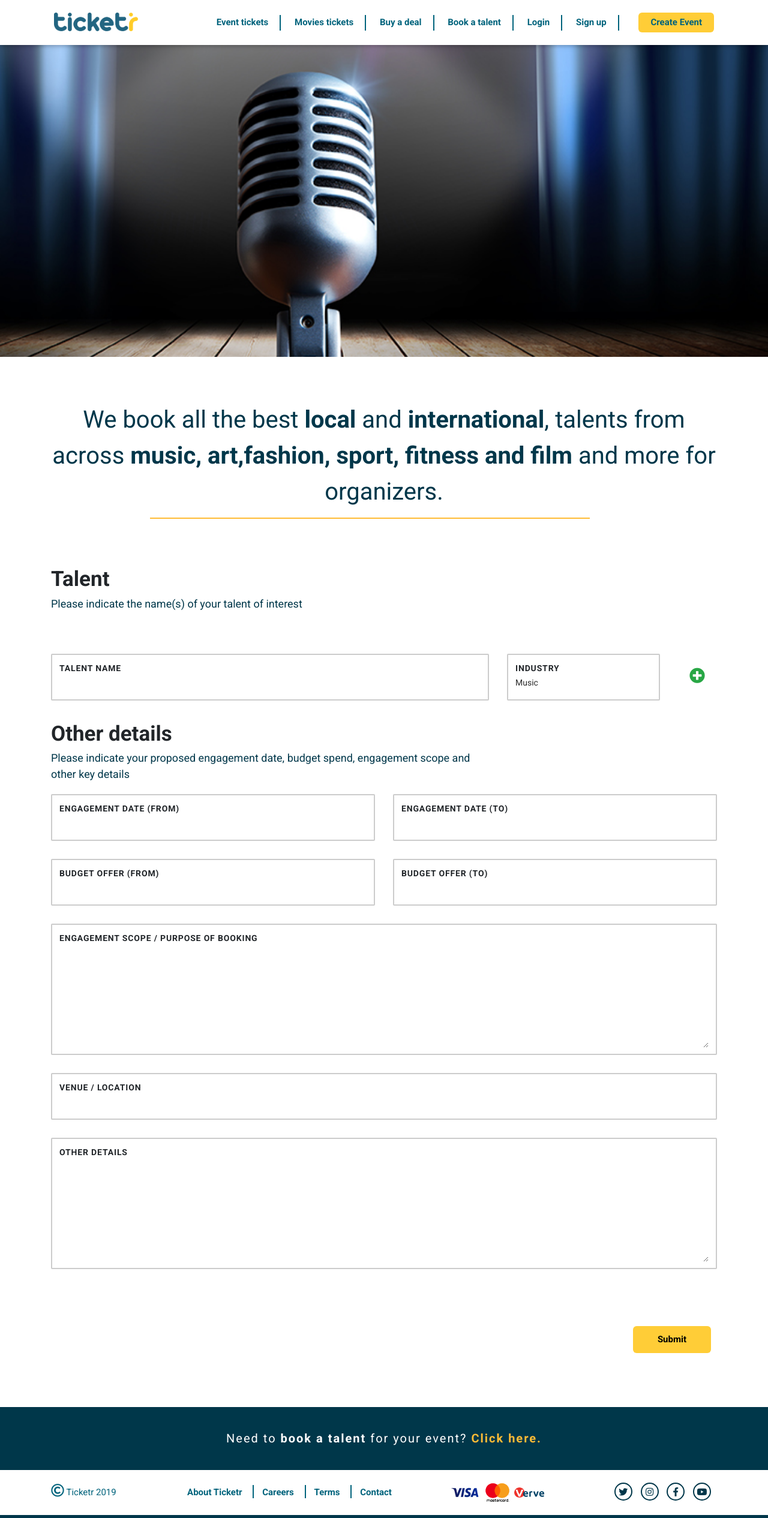
After one commit to odbalogun/ticketr, a Django app: template templates/pages/talent.html in a window 1280 px wide. The commit adds this page. Shown: the whole page at 60% size. Run offline with Django 3.2, Linux system fonts and the light colour scheme; the template is opened without the code that fills it, so the values that code supplies are empty; some libraries are stand-ins or nearby versions.

Commit message:
added talent page

```diff
--- a/pages/urls.py
+++ b/pages/urls.py
@@ -6,7 +6,7 @@ app_name = 'pages'
 urlpatterns = [
     path('', HomePageView.as_view(), name='home'),
     path('index/', HomePageView.as_view(), name='home'),
-    path('test/', TestPageView.as_view(), name='test'),
+    path('talent/', TestPageView.as_view(), name='talent'),
     path('signup/', SignupPageView.as_view(), name='signup'),
     path('verify-email/<email>', VerifyEmailView.as_view(), name='verify')
 ]
--- a/pages/views.py
+++ b/pages/views.py
@@ -10,7 +10,7 @@ from users.models import User
 from users.forms import SignUpModelForm
 
 class TestPageView(TemplateView):
-    template_name = "pages/test.html"
+    template_name = "pages/talent.html"
 
 
 class HomePageView(TemplateView):
--- a/templates/base.html
+++ b/templates/base.html
@@ -186,6 +186,7 @@
             });
 
         </script>
+        {% block extraJS %}{% endblock %}
 
     </body>
 </html>
--- a/templates/pages/index.html
+++ b/templates/pages/index.html
@@ -2,7 +2,7 @@
 {% load static %}
 
 {% block pagecontent %}
-    <section class="banner" style="background-image: url('{% static "images/b2.jpg" %}')">
+    <section class="banner" style="background-image: url('{% static 'images/b2.jpg' %}')">
         <div class="overlay">
             <div class="container">
                 <div class="first"><strong>Connecting people</strong> together <br>through <strong>real life experiences.</strong> </div><br/>
--- /dev/null
+++ b/templates/pages/talent.html
@@ -0,0 +1,152 @@
+{% extends 'base.html' %}
+{% load static %}
+
+{% block pagecontent %}
+
+<section class="banner" style="background-image: url('{% static 'images/talent.jpg' %}')">
+
+</section>
+
+  <div class="create-event">
+    <div class="container">
+      <div class="title">
+        We book all the best <strong>local</strong> and <strong>international</strong>,
+        talents from across <strong>music, art,fashion, sport, fitness and film</strong> and more for organizers.
+      </div>
+      <div class="caption">
+
+      </div>
+
+      <div class="form-info-sec">
+        <div class="main-wrapper">
+          <div class="form-title">
+            Talent
+          </div>
+          <div class="col-md-8 p-0">
+            <div class="form-caption">
+              Please indicate the name(s) of your talent of interest
+            </div>
+          </div>
+        </div>
+
+        <div class="field_wrapper">
+            <section style="position: relative;">
+                <div class="row">
+                    <div class="col-md-8">
+                        <div class="form-wrap">
+                            <label for="">Talent Name</label>
+                            <input type="text">
+                        </div>
+                    </div>
+                    <div class="col-md-3">
+                        <div class="form-wrap">
+                            <label for="">Industry</label>
+                            <select name="" id="">
+                                <option value="">Music</option>
+                                <option value="">Fashion</option>
+                                <option value="">Film</option>
+                            </select>
+                        </div>
+                    </div>
+
+                </div>
+                <a style="position: absolute; right: 20px; top: 23px;" href="javascript:void(0);" class="add_button" title="Add field"><i style="color: #28a745; font-size:26px" class="fas fa-plus-circle"></i></a>
+            </section>
+        </div>
+
+        <div class="main-wrapper">
+                <div class="form-title">
+                  Other details
+                </div>
+                <div class="col-md-8 p-0">
+                  <div class="form-caption">
+                    Please indicate your proposed engagement date, budget spend, engagement scope and other key details
+                  </div>
+                </div>
+                <div class="row">
+                    <div class="col-md-6">
+                        <div class="form-wrap">
+                            <label for="">Engagement Date (from)</label>
+                            <input type="text">
+                        </div>
+                    </div>
+                    <div class="col-md-6">
+                        <div class="form-wrap">
+                            <label for="">Engagement Date (to)</label>
+                            <input type="text">
+                        </div>
+                    </div>
+                    <div class="col-md-6">
+                        <div class="form-wrap">
+                            <label for="">Budget offer (from)</label>
+                            <input type="text">
+                        </div>
+                    </div>
+                    <div class="col-md-6">
+                        <div class="form-wrap">
+                            <label for="">Budget offer (to)</label>
+                            <input type="text">
+                        </div>
+                    </div>
+                  <div class="col-md-12">
+                    <div class="form-wrap">
+                        <label for="">Engagement scope / Purpose of booking</label>
+                        <textarea rows="10"></textarea>
+                    </div>
+                  </div>
+                  <div class="col-md-12">
+                        <div class="form-wrap">
+                            <label for="">Venue / Location</label>
+                            <input type="text">
+                        </div>
+                    </div>
+                    <div class="col-md-12">
+                            <div class="form-wrap">
+                                <label for="">Other details</label>
+                                <textarea rows="10"></textarea>
+                            </div>
+                          </div>
+
+              </div>
+        </div>
+
+      <div class="row">
+          <div class="col-md-12" style="margin-top: 1rem;">
+              <button type="submit">Submit</button>
+          </div>
+      </div>
+    </div>
+  </div>
+
+
+{% endblock %}
+
+{% block extraJS %}
+<script type="text/javascript">
+    $(document).ready(function(){
+        var maxField = 10; //Input fields increment limitation
+        var addButton = $('.add_button'); //Add button selector
+        var wrapper = $('.field_wrapper'); //Input field wrapper
+        // var fieldHTML = '<section style="position: relative;" class="remove-me"> <div class="row"> <div class="col-md-4"> <div class="form-wrap"> <label for="">Ticket Category</label> <select name="" id=""> <option value="">Gold</option> <option value="">Silver</option> <option value="">Bronze</option> </select> </div> </div> <div class="col-md-4"> <div class="form-wrap"> <label for="">Price</label> <input type="text"> </div> </div> <div class="col-md-3"> <div class="form-wrap"> <label for="">Amount</label> <input type="text"> </div> </div> <div class="col-md-11"> <div class="form-wrap"> <div class="label">Description</div> <textarea></textarea> </div> </div> </div> <a style="position: absolute; right: 20px; top: 23px;" href="javascript:void(0);" class="remove_button" title="Remove field"><i style="color: #c82333;font-size:26px" class="fas fa-minus-circle"></i></a></section>'; //New input field html
+        var fieldHTML = '<section style="position: relative;"> <div class="row"> <div class="col-md-8"> <div class="form-wrap"> <label for="">Talent Name</label> <input type="text"> </div> </div> <div class="col-md-3"> <div class="form-wrap"> <label for="">Industry</label> <select name="" id=""> <option value="">Music</option> <option value="">Fashion</option> <option value="">Film</option> </select> </div> </div> </div> <a style="position: absolute; right: 20px; top: 23px;" href="javascript:void(0);" class="remove_button" title="Remove field"><i style="color: #c82333;font-size:26px" class="fas fa-minus-circle"></i></a> </section>'; //New input field html
+        var x = 1; //Initial field counter is 1
+
+        //Once add button is clicked
+        $(addButton).click(function(){
+            //Check maximum number of input fields
+            if(x < maxField){
+                x++; //Increment field counter
+                $(wrapper).append(fieldHTML); //Add field html
+            }
+        });
+
+        //Once remove button is clicked
+        $(wrapper).on('click', '.remove_button', function(e){
+            e.preventDefault();
+            $(this).parent('section').remove(); //Remove field html
+            x--; //Decrement field counter
+        });
+    });
+    </script>
+
+{% endblock %}
```
Also changed, not shown: templates/pages/test.html (+104 -0 lines), static/images/talent.jpg (added).
